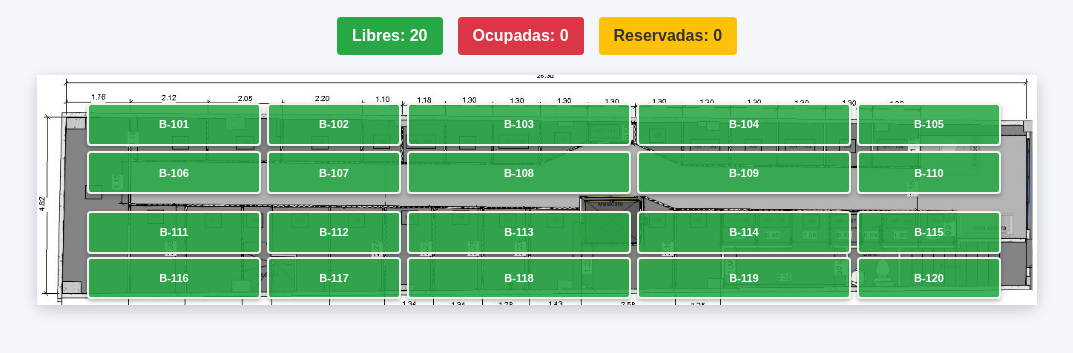
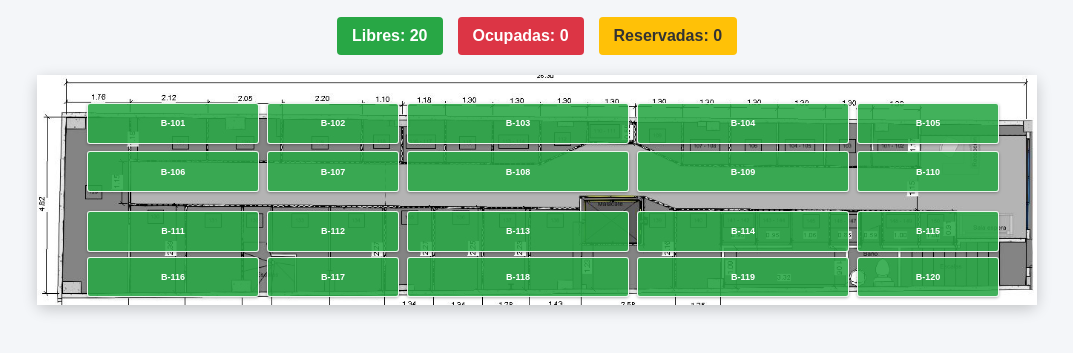
Before and after one commit to JVSAS2025/PLANO, a plain HTML site: page index.html in a window 1280 px wide. Shown: the part 115-468 px from the top of the page, without its empty margins (103-1176 px from the left). Drawn offline with Linux system fonts and the light colour scheme.

Commit message:
Adjust styles for bodega-item component

```diff
--- a/style.css
+++ b/style.css
@@ -63,18 +63,18 @@
 /* Estilo base para cada bodega posicionada individualmente */
 .bodega-item {
     position: absolute;
-    border: 2px solid rgba(255, 255, 255, 0.9);
-    border-radius: 4px;
+    border: 1.5px solid rgba(255, 255, 255, 0.9);
+    border-radius: 3px;
     display: flex;
     align-items: center;
     justify-content: center;
     font-weight: bold;
-    font-size: 11px;
+    font-size: 9px; /* Reduce este valor si quieres el texto aún más pequeño (ej: 8px) */
     color: white;
     cursor: pointer;
     user-select: none;
-    box-shadow: 0 2px 4px rgba(0,0,0,0.3);
-    pointer-events: auto; /* Reactiva los clics solo en los botones de las bodegas */
+    box-shadow: 0 1px 3px rgba(0,0,0,0.3);
+    pointer-events: auto;
     transition: transform 0.1s;
 }
 
```
